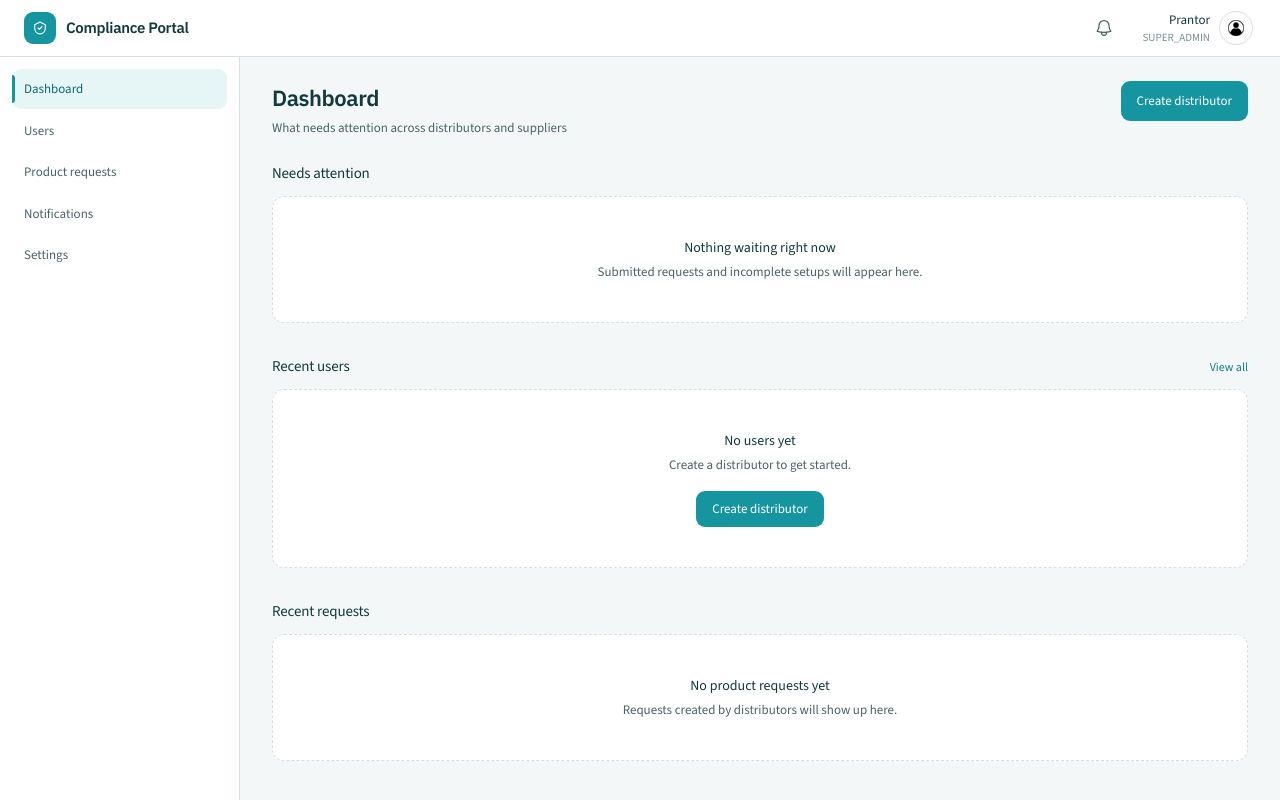
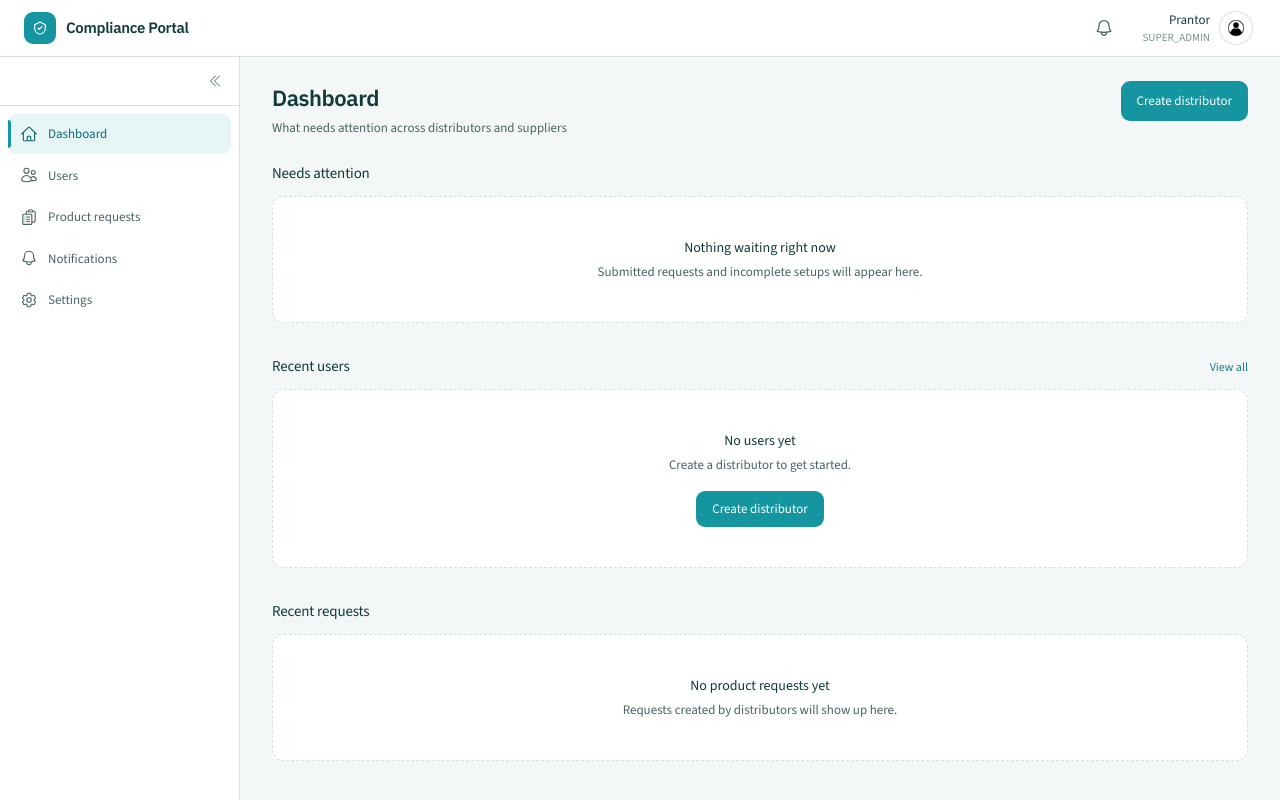
Before and after one commit to cy-r0x/supplier-compliance-portal-frontend, a Next.js app: page /admin in a window 1280 px wide. Built offline with nearby package versions, Linux system fonts and the light colour scheme.

Commit message:
Add react-icons dependency and refactor AppShell component to use icons for navigation. Implement sidebar collapse functionality with local storage support for user preferences.

```diff
--- a/components/layouts/AppShell.tsx
+++ b/components/layouts/AppShell.tsx
@@ -2,12 +2,20 @@
 
 import Image from "next/image";
 import Link from "next/link";
-import { BellIcon } from "@heroicons/react/24/outline";
-import type { ReactNode } from "react";
+import { useEffect, useState, type ReactNode } from "react";
+import type { IconType } from "react-icons";
+import {
+  HiOutlineBell,
+  HiOutlineChevronDoubleLeft,
+  HiOutlineChevronDoubleRight,
+} from "react-icons/hi2";
+
+const COLLAPSE_STORAGE_KEY = "scp-sidebar-collapsed";
 
 export type AppShellNavItem = {
   id: string;
   label: string;
+  icon: IconType;
   badge?: number;
 };
 
@@ -32,6 +40,30 @@ export default function AppShell({
   avatarSrc = "/Images/avatar.jpg",
   notificationCount = 0,
 }: AppShellProps) {
+  const [collapsed, setCollapsed] = useState(false);
+  const [collapseReady, setCollapseReady] = useState(false);
+
+  useEffect(() => {
+    try {
+      setCollapsed(window.localStorage.getItem(COLLAPSE_STORAGE_KEY) === "1");
+    } catch {
+      /* ignore */
+    }
+    setCollapseReady(true);
+  }, []);
+
+  function toggleCollapsed() {
+    setCollapsed((prev) => {
+      const next = !prev;
+      try {
+        window.localStorage.setItem(COLLAPSE_STORAGE_KEY, next ? "1" : "0");
+      } catch {
+        /* ignore */
+      }
+      return next;
+    });
+  }
+
   return (
     <div className="flex min-h-0 flex-1 flex-col bg-bg-app text-text-primary">
       <header className="sticky top-0 z-30 border-b border-border-subtle bg-bg-elevated">
@@ -76,7 +108,7 @@ export default function AppShell({
               onClick={() => onNavigate("notifications")}
               className="relative cursor-pointer rounded-[9px] p-2 text-text-secondary transition-colors duration-150 hover:bg-bg-muted hover:text-brand-600 focus-visible:outline-2 focus-visible:outline-offset-2 focus-visible:outline-focus-ring"
             >
-              <BellIcon aria-hidden="true" className="size-5" />
+              <HiOutlineBell aria-hidden="true" className="size-5" />
               {notificationCount > 0 ? (
                 <span className="absolute top-1.5 right-1.5 size-1.5 rounded-full bg-brand-500" />
               ) : null}
@@ -133,17 +165,57 @@ export default function AppShell({
       </header>
 
       <div className="flex min-h-0 flex-1">
-        <aside className="hidden w-60 shrink-0 border-r border-border-subtle bg-bg-elevated md:flex md:flex-col">
-          <nav className="flex flex-col gap-0.5 p-3" aria-label="Primary">
+        <aside
+          className={`relative hidden shrink-0 border-r border-border-subtle bg-bg-elevated transition-[width] duration-150 md:flex md:flex-col ${
+            collapseReady && collapsed ? "w-[72px]" : "w-60"
+          }`}
+        >
+          <div
+            className={`flex items-center border-b border-border-subtle px-2 py-2 ${
+              collapsed ? "justify-center" : "justify-end"
+            }`}
+          >
+            <button
+              type="button"
+              onClick={toggleCollapsed}
+              aria-expanded={!collapsed}
+              aria-controls="app-shell-nav"
+              aria-label={collapsed ? "Expand sidebar" : "Collapse sidebar"}
+              title={collapsed ? "Expand sidebar" : "Collapse sidebar"}
+              className="cursor-pointer rounded-[9px] p-2 text-text-secondary transition-colors duration-150 hover:bg-bg-muted hover:text-brand-600 focus-visible:outline-2 focus-visible:outline-offset-2 focus-visible:outline-focus-ring"
+            >
+              {collapsed ? (
+                <HiOutlineChevronDoubleRight
+                  aria-hidden="true"
+                  className="size-4"
+                />
+              ) : (
+                <HiOutlineChevronDoubleLeft
+                  aria-hidden="true"
+                  className="size-4"
+                />
+              )}
+            </button>
+          </div>
+
+          <nav
+            id="app-shell-nav"
+            className="flex flex-col gap-0.5 p-2"
+            aria-label="Primary"
+          >
             {navItems.map((item) => {
               const active = activeNavId === item.id;
+              const Icon = item.icon;
               return (
                 <button
                   key={item.id}
                   type="button"
                   onClick={() => onNavigate(item.id)}
                   aria-current={active ? "page" : undefined}
-                  className={`relative flex cursor-pointer items-center justify-between rounded-[9px] px-3 py-2.5 text-left text-[13px] transition-colors duration-150 focus-visible:outline-2 focus-visible:outline-offset-2 focus-visible:outline-focus-ring ${
+                  title={collapsed ? item.label : undefined}
+                  className={`relative flex cursor-pointer items-center rounded-[9px] py-2.5 text-left text-[13px] transition-colors duration-150 focus-visible:outline-2 focus-visible:outline-offset-2 focus-visible:outline-focus-ring ${
+                    collapsed ? "justify-center px-2" : "justify-between gap-2 px-3"
+                  } ${
                     active
                       ? "bg-brand-100/60 font-medium text-brand-700"
                       : "font-medium text-text-secondary hover:bg-bg-muted hover:text-text-primary"
@@ -155,11 +227,25 @@ export default function AppShell({
                       aria-hidden="true"
                     />
                   ) : null}
-                  <span>{item.label}</span>
-                  {item.badge && item.badge > 0 ? (
+                  <span
+                    className={`flex min-w-0 items-center gap-2.5 ${
+                      collapsed ? "" : "flex-1"
+                    }`}
+                  >
+                    <Icon aria-hidden="true" className="size-[18px] shrink-0" />
+                    {!collapsed ? (
+                      <span className="truncate">{item.label}</span>
+                    ) : (
+                      <span className="sr-only">{item.label}</span>
+                    )}
+                  </span>
+                  {!collapsed && item.badge && item.badge > 0 ? (
                     <span className="rounded-full bg-brand-500 px-1.5 py-0.5 text-[10px] font-medium text-text-inverse">
                       {item.badge}
                     </span>
+                  ) : null}
+                  {collapsed && item.badge && item.badge > 0 ? (
+                    <span className="absolute top-1.5 right-1.5 size-1.5 rounded-full bg-brand-500" />
                   ) : null}
                 </button>
               );
@@ -174,18 +260,20 @@ export default function AppShell({
           >
             {navItems.map((item) => {
               const active = activeNavId === item.id;
+              const Icon = item.icon;
               return (
                 <button
                   key={item.id}
                   type="button"
                   onClick={() => onNavigate(item.id)}
                   aria-current={active ? "page" : undefined}
-                  className={`cursor-pointer whitespace-nowrap rounded-[9px] px-3 py-2 text-[12px] font-medium transition-colors duration-150 ${
+                  className={`inline-flex cursor-pointer items-center gap-1.5 whitespace-nowrap rounded-[9px] px-3 py-2 text-[12px] font-medium transition-colors duration-150 ${
                     active
                       ? "bg-brand-100 text-brand-700"
                       : "text-text-secondary hover:bg-bg-muted"
                   }`}
                 >
+                  <Icon aria-hidden="true" className="size-4 shrink-0" />
                   {item.label}
                   {item.badge && item.badge > 0 ? ` (${item.badge})` : ""}
                 </button>
--- a/package.json
+++ b/package.json
@@ -13,7 +13,8 @@
     "@heroicons/react": "^2.2.0",
     "next": "16.3.4",
     "react": "19.2.8",
-    "react-dom": "19.2.8"
+    "react-dom": "19.2.8",
+    "react-icons": "^5.7.0"
   },
   "devDependencies": {
     "@tailwindcss/postcss": "^4",
--- a/src/app/admin/page.tsx
+++ b/src/app/admin/page.tsx
@@ -2,6 +2,13 @@
 
 import { Suspense, useCallback, useMemo, useState, type ReactNode } from "react";
 import { usePathname, useRouter, useSearchParams } from "next/navigation";
+import {
+  HiOutlineBell,
+  HiOutlineClipboardDocumentList,
+  HiOutlineCog6Tooth,
+  HiOutlineHome,
+  HiOutlineUsers,
+} from "react-icons/hi2";
 import AppShell from "../../../components/layouts/AppShell";
 import EntityFormModal from "./EntityFormModal";
 import type {
@@ -24,12 +31,20 @@ type ModalState =
 
 type RoleFilter = "all" | EntityType;
 
-const NAV_ITEMS: { id: AdminSection; label: string }[] = [
-  { id: "dashboard", label: "Dashboard" },
-  { id: "users", label: "Users" },
-  { id: "products", label: "Product requests" },
-  { id: "notifications", label: "Notifications" },
-  { id: "settings", label: "Settings" },
+const NAV_ITEMS = [
+  { id: "dashboard" as const, label: "Dashboard", icon: HiOutlineHome },
+  { id: "users" as const, label: "Users", icon: HiOutlineUsers },
+  {
+    id: "products" as const,
+    label: "Product requests",
+    icon: HiOutlineClipboardDocumentList,
+  },
+  {
+    id: "notifications" as const,
+    label: "Notifications",
+    icon: HiOutlineBell,
+  },
+  { id: "settings" as const, label: "Settings", icon: HiOutlineCog6Tooth },
 ];
 
 function RoleBadge({ type }: { type: EntityType }) {
```
Also changed, not shown: 1 other file (tests, documents, lock files or other folders).
